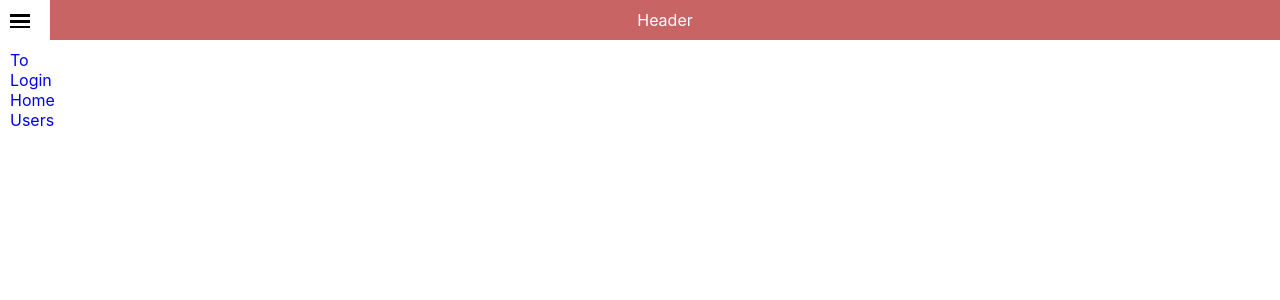
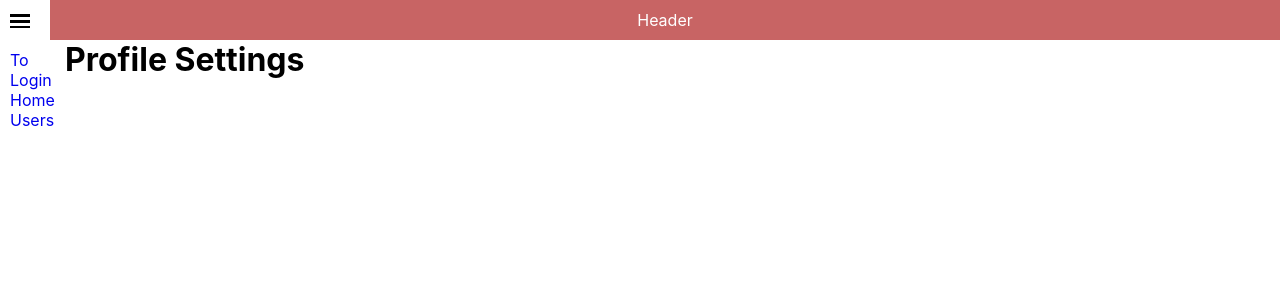
Before and after one commit to nester7x/todo-react, a React (Create React App) app: page /users/1/edit in a window 1280 px wide. Shown: the top 300 px of the page. Built offline with nearby package versions, Linux system fonts and the light colour scheme.

Commit message:
edit commit

```diff
--- a/src/routes/index.jsx
+++ b/src/routes/index.jsx
@@ -5,6 +5,7 @@ import Home from '../screens/Home';
 import Login from '../screens/Login';
 import Users from '../screens/Users';
 import User from '../screens/User';
+import Edit from '../screens/Edit';
 
 export default function AppRoutes() {
   return (
@@ -12,7 +13,8 @@ export default function AppRoutes() {
       <Route exact path="/login" element={<Login />} />
       <Route exact path="/" element={<Home />} />
       <Route exact path="/users" element={<Users />} />
-      <Route exact path="/user/:id" element={<User />} />
+      <Route exact path="/users/:id" element={<User />} />
+      <Route exact path="/users/:id/edit" element={<Edit />} />
     </Routes>
   );
 }
--- /dev/null
+++ b/src/screens/Edit/index.jsx
@@ -0,0 +1,10 @@
+import React from 'react';
+import * as S from './styles';
+
+const Edit = () => (
+  <S.Wrap>
+    <h1>Profile Settings</h1>
+  </S.Wrap>
+);
+
+export default Edit;
--- /dev/null
+++ b/src/screens/Edit/styles.jsx
@@ -0,0 +1,7 @@
+import styled from 'styled-components';
+
+export const Wrap = styled.div`
+  background-color: #fff;
+  min-height: 100vh;
+  padding: 0 15px;
+`;
--- a/src/screens/User/index.jsx
+++ b/src/screens/User/index.jsx
@@ -1,5 +1,5 @@
 import React, { useEffect, useState } from 'react';
-import { useParams } from 'react-router-dom';
+import { useParams, NavLink } from 'react-router-dom';
 import Preloader from 'components/Preloader';
 import * as S from './styles';
 
@@ -23,10 +23,15 @@ const User = () => {
 
   return (
     <S.Wrap>
-      <S.UserName>{userInfo?.name || ''}</S.UserName>
-      <S.UserId>
-        User_id: <S.Id>{id || ''}</S.Id>
-      </S.UserId>
+      <div>
+        <S.UserName>{userInfo?.name || ''}</S.UserName>
+        <S.UserId>
+          User_id: <S.Id>{id || ''}</S.Id>
+        </S.UserId>
+        <S.EditBtn>
+          <NavLink to={`../users/${id}/edit`}>Edit...</NavLink>
+        </S.EditBtn>
+      </div>
       <S.Info>
         <S.InfoItem>
           <S.SubName>username</S.SubName>
--- a/src/screens/User/styles.jsx
+++ b/src/screens/User/styles.jsx
@@ -11,6 +11,10 @@ export const UserName = styled.h1`
 `;
 
 export const UserId = styled.p`
+  margin: 0 0 10px 0;
+`;
+
+export const EditBtn = styled.p`
   margin: 0 0 10px 0;
 `;
 
--- a/src/screens/Users/index.jsx
+++ b/src/screens/Users/index.jsx
@@ -9,7 +9,7 @@ const Users = () => {
   const navigate = useNavigate();
 
   const handleClick = (id) => {
-    navigate(`../user/${id}`, { replace: true });
+    navigate(`../users/${id}`, { replace: true });
   };
 
   useEffect(() => {
```
